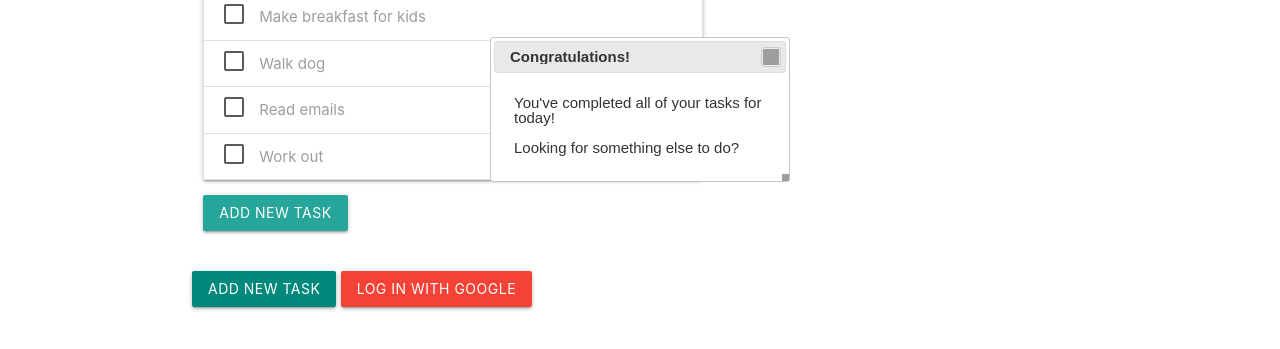
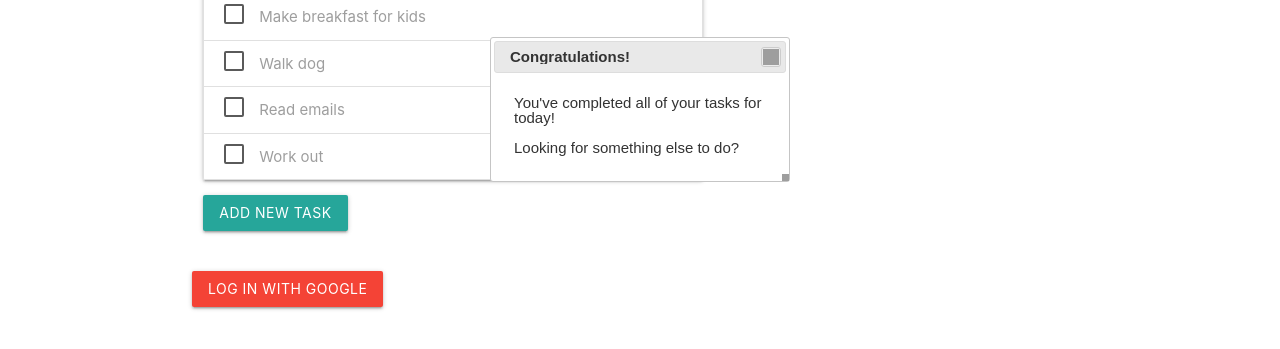
Before and after one commit to whereispolaris/my-daily-dash, a plain HTML site: page index.html in a window 1280 px wide. Shown: the part 291-640 px from the top of the page. Drawn offline with nearby package versions, Linux system fonts and the light colour scheme; no server answers; grey boxes are pictures that could not be loaded.

Commit message:
removed extra add task button

```diff
--- a/index.html
+++ b/index.html
@@ -107,11 +107,9 @@
                 </div>
             </div>
         </div>
-        <a href="#add-item" class="btn modal-trigger  teal darken-1">Add New Task</a>
+
         <button onclick="googleLogin()" class="btn red">Log in with Google</a>
-            <!--inline styling can be removed-->
 
-        <!--inline styling can be removed-->
 
       <!---Congratulations message: will include Text message, API string from bored api, triggered when all items are checked -->
       <div id="dialog" title="Congratulations!" id="congratHeader">
```
